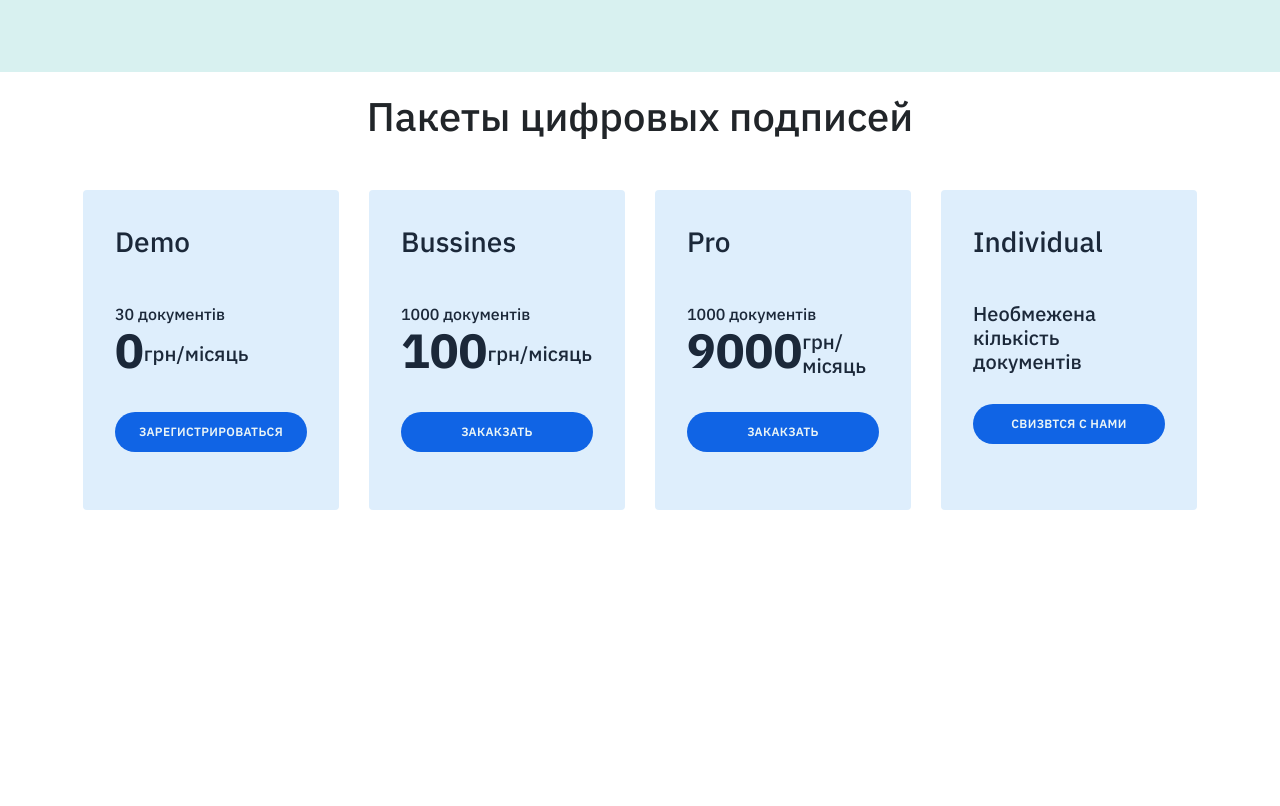
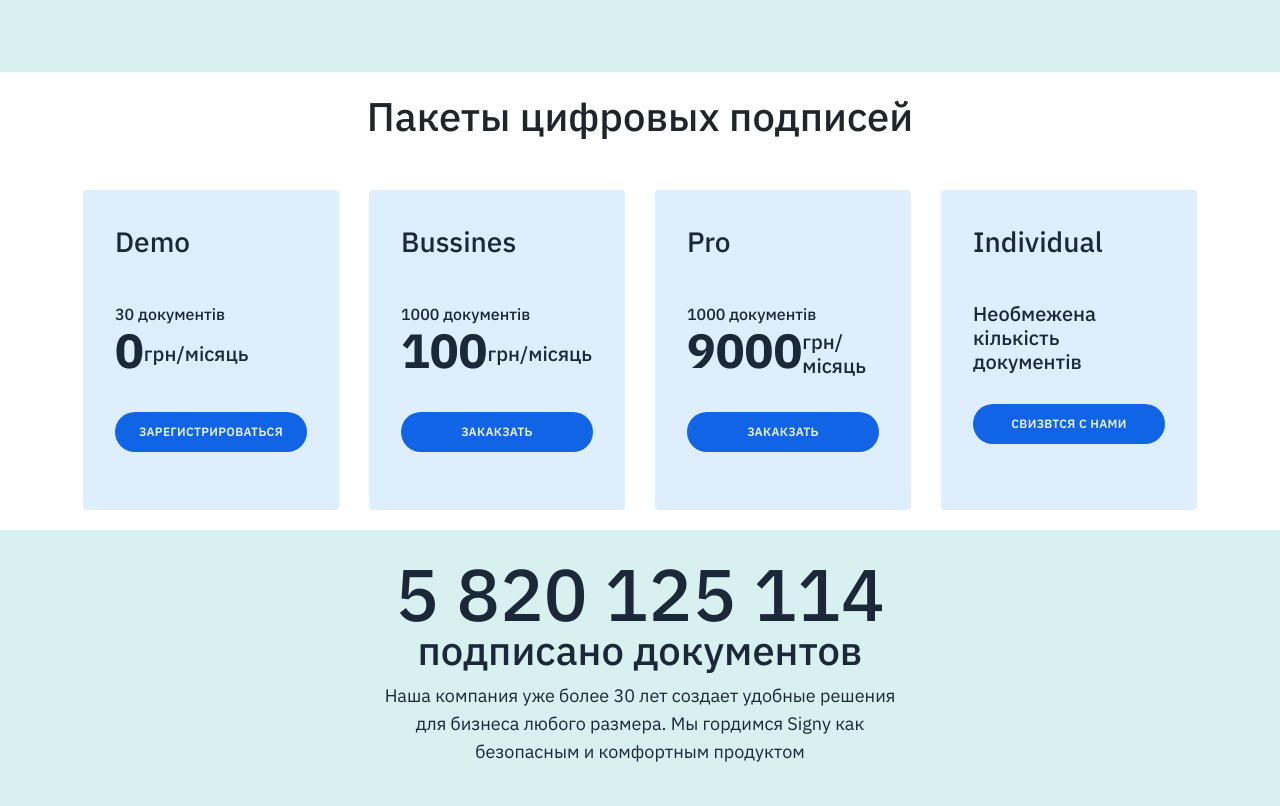
Before and after one commit to Mark2404/SIGNY, a plain HTML site: page index.html in a window 1280 px wide. Shown: the part 1731-2537 px from the top of the page. Before the commit the page ends 2261 px from the top, so only its background shows below. Drawn offline with nearby package versions, Linux system fonts and the light colour scheme.

Commit message:
results sec

```diff
--- a/index.html
+++ b/index.html
@@ -246,6 +246,16 @@
         </div>
 
     </div>
+    <div class="results-sec">
+        <div class="results-sec-text container">
+            <h1>5 820 125 114 </h1>
+            <h2>подписано документов</h2>
+            <p>Наша компания уже более 30 лет создает удобные решения для бизнеса любого размера. Мы гордимся Signy как
+                безопасным и комфортным продуктом</p>
+
+        </div>
+
+    </div>
 
 
 
--- a/styles/_main-page.scss
+++ b/styles/_main-page.scss
@@ -246,7 +246,7 @@ nav {
     background-color: #d8f1f0;
     padding: 20px 0;
 
-    .screen-sec {}
+
 }
 
 .screen {
@@ -376,3 +376,51 @@ nav {
     gap: 30px;
     margin-top: 50px;
 }
+
+.results-sec {
+    background-color: #d8f1f0;
+    padding: 20px 0;
+
+}
+
+.results-sec-text {
+    display: flex;
+    align-items: center;
+    justify-content: center;
+    flex-direction: column;
+    margin-top: 50px;
+    margin-bottom: 50px;
+    padding: 20px 0;
+
+    text-align: center;
+
+    h1 {
+        font-family: var(--font-family);
+        font-weight: 500;
+        font-size: 73px;
+        line-height: 66%;
+        text-align: center;
+        color: rgba(6, 18, 36, 0.9);
+    }
+
+    h2 {
+        font-family: var(--font3);
+        font-weight: 500;
+        font-size: 40px;
+        line-height: 120%;
+        text-align: center;
+        color: rgba(6, 18, 36, 0.9);
+    }
+
+    p {
+        font-family: var(--font-family);
+        font-weight: 400;
+        font-size: 18px;
+        line-height: 156%;
+        text-align: center;
+        color: rgba(6, 18, 36, 0.9);
+        width: 45%;
+    }
+
+
+}
```
Also changed, not shown: styles/main.css, 1 other file.
